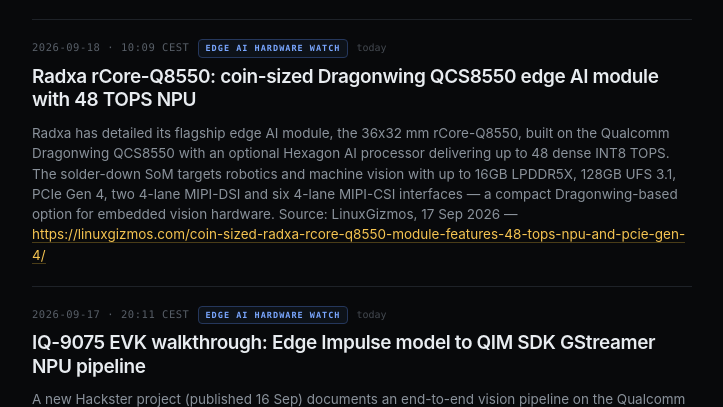
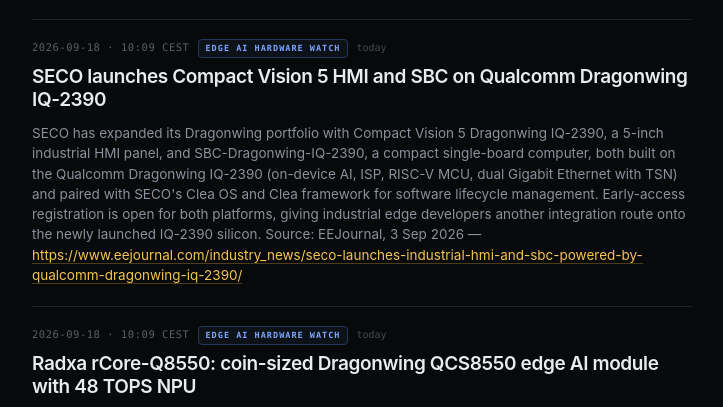
Before and after one commit to mattcarp/mattcarpenter-site, a plain HTML site: page briefings/index.html in a window 1280 px wide. Shown: the part 243-650 px from the top of the page, without its empty margins (278-1001 px from the left). Drawn offline with Linux system fonts and the light colour scheme.

Commit message:
chore: briefing — Edge AI Hardware Watch 2026-09-18 10:09 CEST

```diff
--- a/briefings/index.html
+++ b/briefings/index.html
@@ -32,6 +32,14 @@
   <div class="empty" id="empty" hidden>Nothing under that source.</div>
 
   <!-- ENTRIES -->
+<article class="briefing" id="b-202609181009-2">
+  <p class="meta"><time datetime="2026-09-18T10:09+0200">2026-09-18 · 10:09 CEST</time><span class="source">Edge AI Hardware Watch</span></p>
+  <h2 class="headline">SECO launches Compact Vision 5 HMI and SBC on Qualcomm Dragonwing IQ-2390</h2>
+  <div class="body">
+    <p>SECO has expanded its Dragonwing portfolio with Compact Vision 5 Dragonwing IQ-2390, a 5-inch industrial HMI panel, and SBC-Dragonwing-IQ-2390, a compact single-board computer, both built on the Qualcomm Dragonwing IQ-2390 (on-device AI, ISP, RISC-V MCU, dual Gigabit Ethernet with TSN) and paired with SECO&#x27;s Clea OS and Clea framework for software lifecycle management. Early-access registration is open for both platforms, giving industrial edge developers another integration route onto the newly launched IQ-2390 silicon. Source: EEJournal, 3 Sep 2026 — <a href="https://www.eejournal.com/industry_news/seco-launches-industrial-hmi-and-sbc-powered-by-qualcomm-dragonwing-iq-2390/">https://www.eejournal.com/industry_news/seco-launches-industrial-hmi-and-sbc-powered-by-qualcomm-dragonwing-iq-2390/</a></p>
+  </div>
+</article>
+
 <article class="briefing" id="b-202609181009">
   <p class="meta"><time datetime="2026-09-18T10:09+0200">2026-09-18 · 10:09 CEST</time><span class="source">Edge AI Hardware Watch</span></p>
   <h2 class="headline">Radxa rCore-Q8550: coin-sized Dragonwing QCS8550 edge AI module with 48 TOPS NPU</h2>
```
